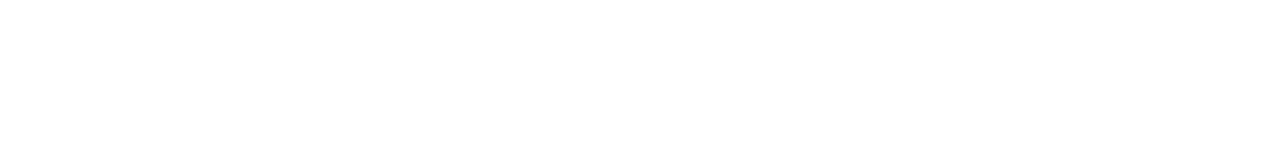
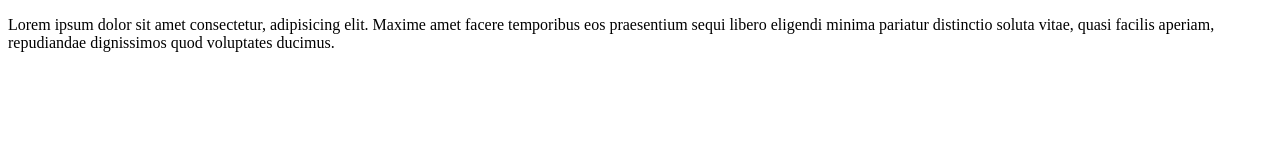
Before and after one commit to SantiagoReyna/test-repositorio, a plain HTML site: page index.html in a window 1280 px wide. Drawn offline with Linux system fonts and the light colour scheme.

Commit message:
Agregando DIV contenedor

```diff
--- a/index.html
+++ b/index.html
@@ -7,6 +7,12 @@
     <title>Git VSCODE</title>
 </head>
 <body>
-
+    <!--DIV CONTENEDOR 1-->
+    <div class="container">
+        <div class="row">
+            <p>Lorem ipsum dolor sit amet consectetur, adipisicing elit. Maxime amet facere temporibus eos praesentium sequi libero eligendi minima pariatur distinctio soluta vitae, quasi facilis aperiam, repudiandae dignissimos quod voluptates ducimus.
+            </p>
+        </div>
+    </div>
 </body>
 </html>
```
